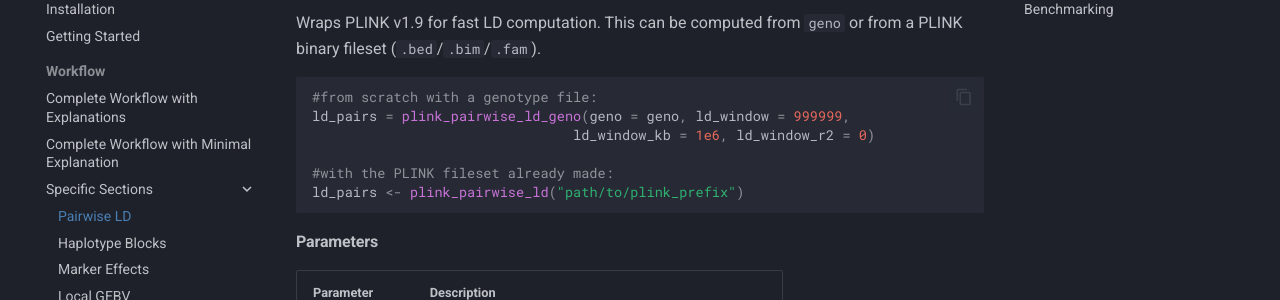
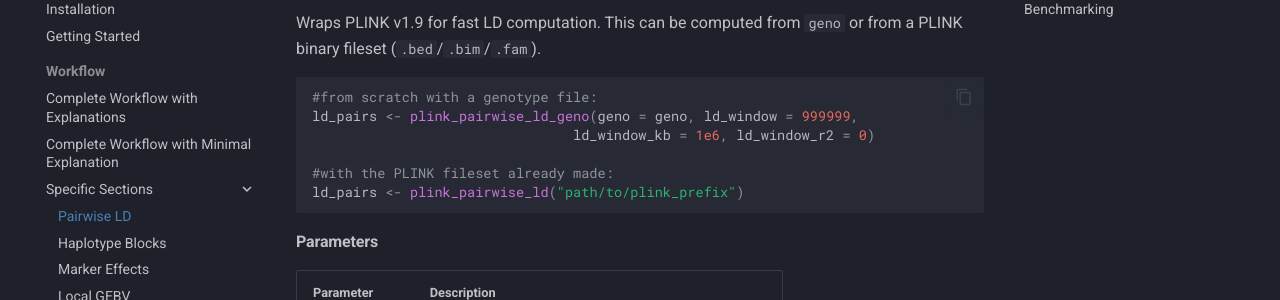
Before and after one commit to wrshf7/HapSelect-Docs, an MkDocs documentation site: the page built from docs/workflow/pairwise-ld.md, in a window 1280 px wide and 900 px high, scrolled down 602 px. Shown: the part 153-453 px from the top of the window. Built offline with MkDocs 1.6.1 and Material for MkDocs 9.7.7, drawn with Linux system fonts in a browser that asks for light colours; comment, search, counter and statistics services are not loaded.

````diff
--- a/docs/workflow/pairwise-ld.md
+++ b/docs/workflow/pairwise-ld.md
@@ -29,7 +29,7 @@ Wraps PLINK v1.9 for fast LD computation. This can be computed from `geno` or fr
 
 ```r
 #from scratch with a genotype file:
-ld_pairs = plink_pairwise_ld_geno(geno = geno, ld_window = 999999,
+ld_pairs <- plink_pairwise_ld_geno(geno = geno, ld_window = 999999,
                                 ld_window_kb = 1e6, ld_window_r2 = 0)
 
 #with the PLINK fileset already made:
````
